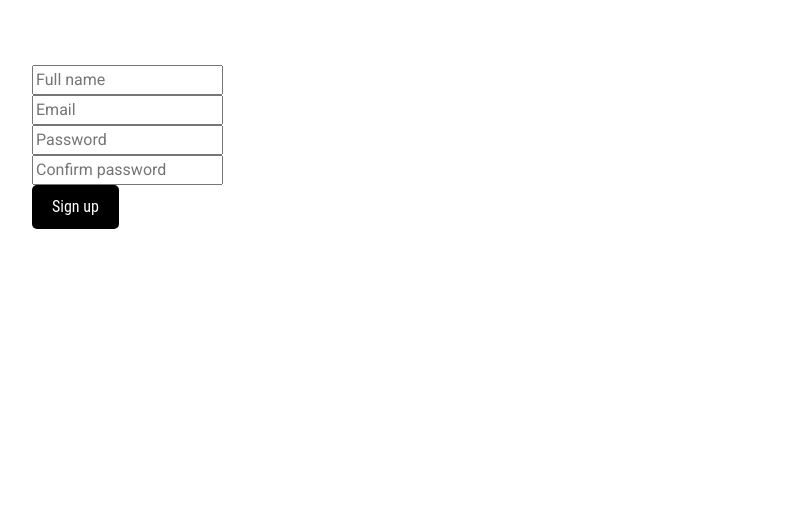
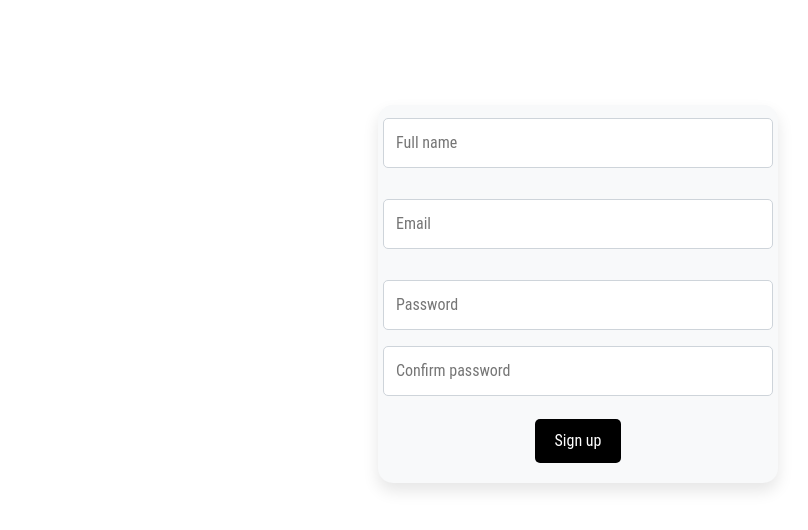
Before and after one commit to Lucy8824/CFG-degree-fullstack-group-project-2024, a React (Create React App) app in the folder frontend/: page /SignUp in a window 1280 px wide. Shown: the top 530 px of the page, without its empty margins (62-870 px from the left). Built offline with nearby package versions, Linux system fonts and the light colour scheme.

Commit message:
final styles added

```diff
--- a/frontend/src/components/LoginPage/LoginPage.css
+++ b/frontend/src/components/LoginPage/LoginPage.css
@@ -35,7 +35,7 @@ html, body {
 .form {
   position: relative;
   background: rgba(255, 255, 255, 0.8);
-  padding: 45px;
+  padding: 35px;
   text-align: center;
   box-shadow: 0 0 20px 0 rgba(0, 0, 0, 0.5), 0 5px 5px 0 rgba(0, 0, 0, 0.24);
   margin-top: 20px;
@@ -53,6 +53,7 @@ html, body {
   box-sizing: border-box;
   height: 10px;
   font-size: 15px;
+  height: 40px;
 }
 
 .passwordBox {
@@ -66,6 +67,7 @@ html, body {
   box-sizing: border-box;
   height: 10px;
   font-size: 15px;
+  height: 40px;
 }
 
 .customButtonLogin {
@@ -76,7 +78,7 @@ html, body {
   border: 0;
   padding: 10px;
   margin: 0;
-  margin-top: 15px;;
+  /* margin-top: 5px; */
   color: whitesmoke;
   font-size: 15px;
   -webkit-transition: all 0.3 ease;
@@ -122,7 +124,7 @@ html, body {
   /* padding: 10px; */
   width: 255px;
   height: 20px;
-  margin-bottom: 15px;
+  margin-bottom: 5px;
   line-height: normal;
   font-size: 15px;
   display: block;
@@ -169,3 +171,12 @@ html, body {
   .title {
     font-size: 50px;}
   }
+
+  .modal-password-forgotten {
+    margin-top: 10px;
+    font-size: 15px;
+  }
+
+  .modal-password-reset {
+    font-size: 15px;
+  }
--- a/frontend/src/components/LoginPage/LoginPage.js
+++ b/frontend/src/components/LoginPage/LoginPage.js
@@ -109,13 +109,13 @@ const LoginPage = () => {
           />
         </div>
       </form>
-      <div>
+      <div className="modal-password-forgotten">
         <ModalForgotPassword
           show={showForgotPasswordModal}
           onHide={() => setShowForgotPasswordModal(false)}
         />
       </div>
-      <div>
+      <div className="modal-password-reset">
         <ModalResetPassword
           show={showResetPasswordModal}
           onHide={() => setShowResetPasswordModal(false)}
--- /dev/null
+++ b/frontend/src/components/SignUp.css
@@ -0,0 +1,55 @@
+.container-signup {
+    max-width: 400px !important;
+    margin: 40px auto !important;
+    background-color: #f8f9fa;
+    border-radius: 15px;
+    text-align: center;
+    padding: 5px;
+    font-family: 'Roboto Condensed', sans-serif;
+    box-shadow: 0 8px 16px rgba(0, 0, 0, 0.1);
+}
+
+input {
+    width: 100%;
+    padding: 12px !important;
+    margin: 8px 0 !important;
+    border: 1px solid #ced4da;
+    border-radius: 5px;
+    font-size: 16px;
+    font-family: 'Roboto Condensed', sans-serif;
+}
+
+.custom-button {
+    transition: background-color 0.3s ease;
+    font-family: 'Roboto Condensed', sans-serif;
+    margin-bottom: 15px;
+}
+
+.custom-button:hover {
+    background-color: #CC5500;
+  }
+
+  .error {
+    color: red;
+    font-size: 14px;
+    margin-top: 10px;
+  }
+
+  input:focus {
+    outline: none;
+    box-shadow: 0 0 5px rgba(0, 123, 255, 0.5);
+  }
+
+  @media (max-width: 480px) {
+    .container {
+      width: 90%;
+    }
+
+    input {
+      font-size: 14px;
+    }
+
+    .custom-button {
+      font-size: 14px;
+    }
+  }
--- a/frontend/src/components/SignUp.js
+++ b/frontend/src/components/SignUp.js
@@ -1,6 +1,7 @@
 import React, { useState } from "react";
 import { useNavigate } from "react-router-dom";
 import CustomButton from "./CustomButton.js";
+import './SignUp.css';
 
 // only want to navigate to profile from here so useNavigate is better
 const SignUp = () => {
@@ -49,22 +50,24 @@ const SignUp = () => {
   };
 
   return (
-    <div className="container">
+    <div className="container-signup">
       <form onSubmit={handleSubmit}>
-        <div>
-          <div>
+        <div className="form-group">
             <input
               type="fullName"
               id="fullName"
+              className="input-field"
               value={fullName}
               onChange={(event) => setFullName(event.target.value)}
               required
               placeholder="Full name"
             />
           </div>
+          <div className="form-group">
           <input
             type="email"
             id="email"
+            className="input-field"
             value={email}
             onChange={(event) => setEmail(event.target.value)}
             required
@@ -75,6 +78,7 @@ const SignUp = () => {
           <input
             type="password"
             id="password"
+            className="input-field"
             value={password}
             onChange={(event) => setPassword(event.target.value)}
             required
@@ -82,10 +86,11 @@ const SignUp = () => {
           />
         </div>
 
-        <div>
+        <div className="form-group">
           <input
             type="confirmPassword"
             id="confirmPassword"
+            className="input-field"
             value={confirmPassword}
             onChange={(event) => setConfirmPassword(event.target.value)}
             required
@@ -93,7 +98,7 @@ const SignUp = () => {
           />
         </div>
         {error && <p className="error">{error}</p>}
-        <CustomButton type="submit" onClick={() => {}} buttonText="Sign up" />
+        <CustomButton className="custom-button" type="submit" onClick={() => {}} buttonText="Sign up" />
       </form>
     </div>
   );
```
